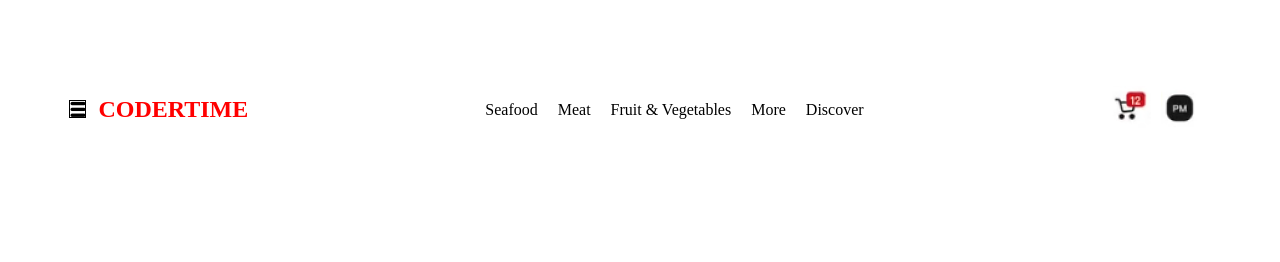
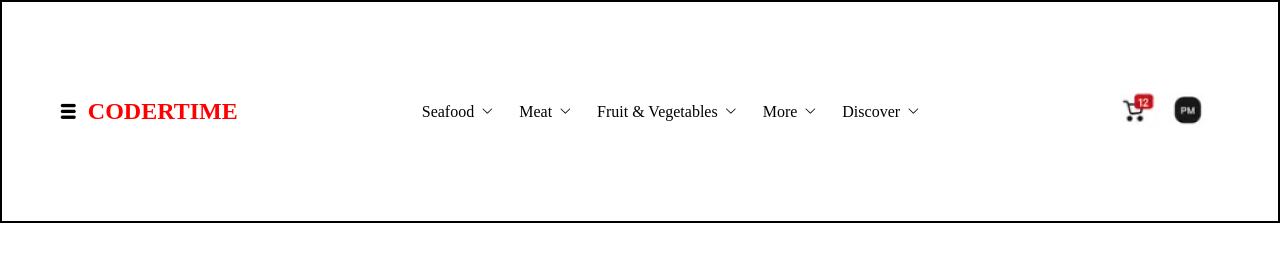
Before and after one commit to halil-95/xmind_history, a website: page index.html in a window 1280 px wide. Drawn offline with Linux system fonts and the light colour scheme.

Commit message:
finish header

```diff
--- a/src/stylus/parts/head/head.styl
+++ b/src/stylus/parts/head/head.styl
@@ -3,6 +3,7 @@ body
     width width_header
     margin: auto
     padding 20px
+    border 2px solid #000
 
 header
     flex(, space-between);
--- a/src/stylus/parts/header/left.styl
+++ b/src/stylus/parts/header/left.styl
@@ -16,7 +16,6 @@
             height: 25px
             left: 0px
             bottom: 0
-            border 1px solid #000
     &__logo
         text-transform: uppercase
         font-size: 1.5em
--- a/src/stylus/parts/header/menu.styl
+++ b/src/stylus/parts/header/menu.styl
@@ -1,4 +1,18 @@
 .header_block__menu
+
     ul
         flex()
         gap 20px 20px
+
+        li
+            position relative
+            margin-right: 25px
+
+            &::after
+                position absolute
+                font-family: "fontello"
+                content: "\e80c";
+                max-width: 100%;
+                right: -18px
+                font-size: .7em
+                top: 2px
--- a/style.css
+++ b/style.css
@@ -152,6 +152,7 @@ body {
   width: width_header;
   margin: auto;
   padding: 20px;
+  border: 2px solid #000;
 }
 header {
   display: flex;
@@ -193,7 +194,6 @@ title {
   height: 25px;
   left: 0px;
   bottom: 0;
-  border: 1px solid #000;
 }
 .header_block__left__logo {
   text-transform: uppercase;
@@ -207,6 +207,19 @@ title {
   align-items: center;
   flex-wrap: nowrap;
   gap: 20px 20px;
+}
+.header_block__menu ul li {
+  position: relative;
+  margin-right: 25px;
+}
+.header_block__menu ul li::after {
+  position: absolute;
+  font-family: "fontello";
+  content: "\e80c";
+  max-width: 100%;
+  right: -18px;
+  font-size: 0.7em;
+  top: 2px;
 }
 .header_block__right ul {
   display: flex;
```
